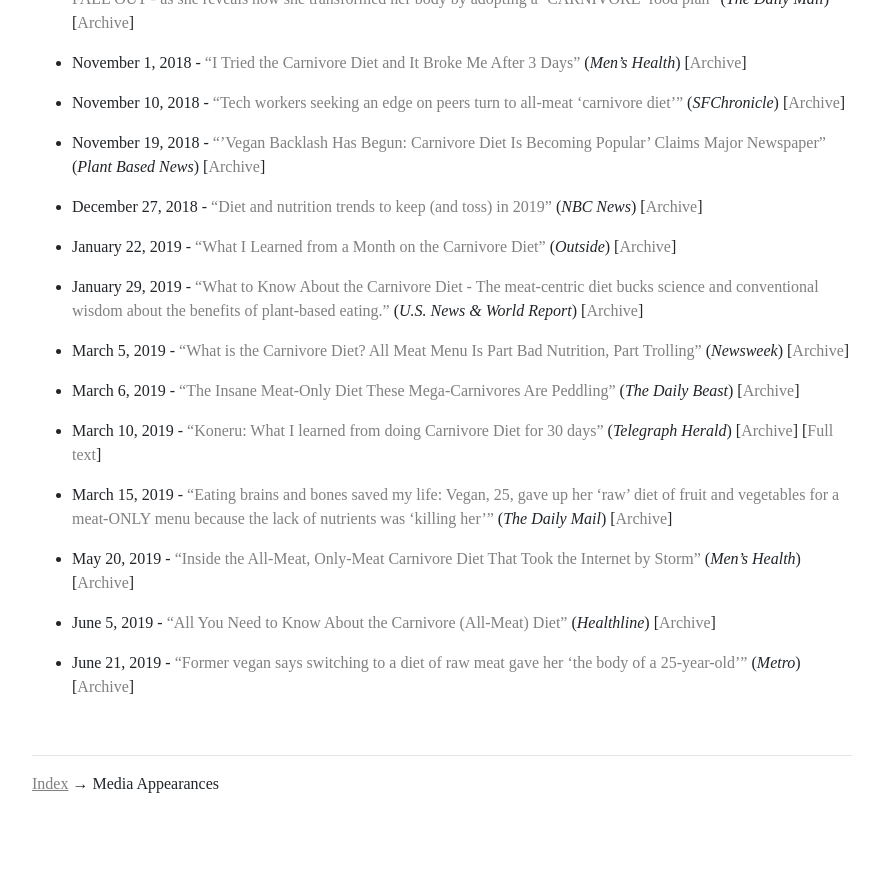
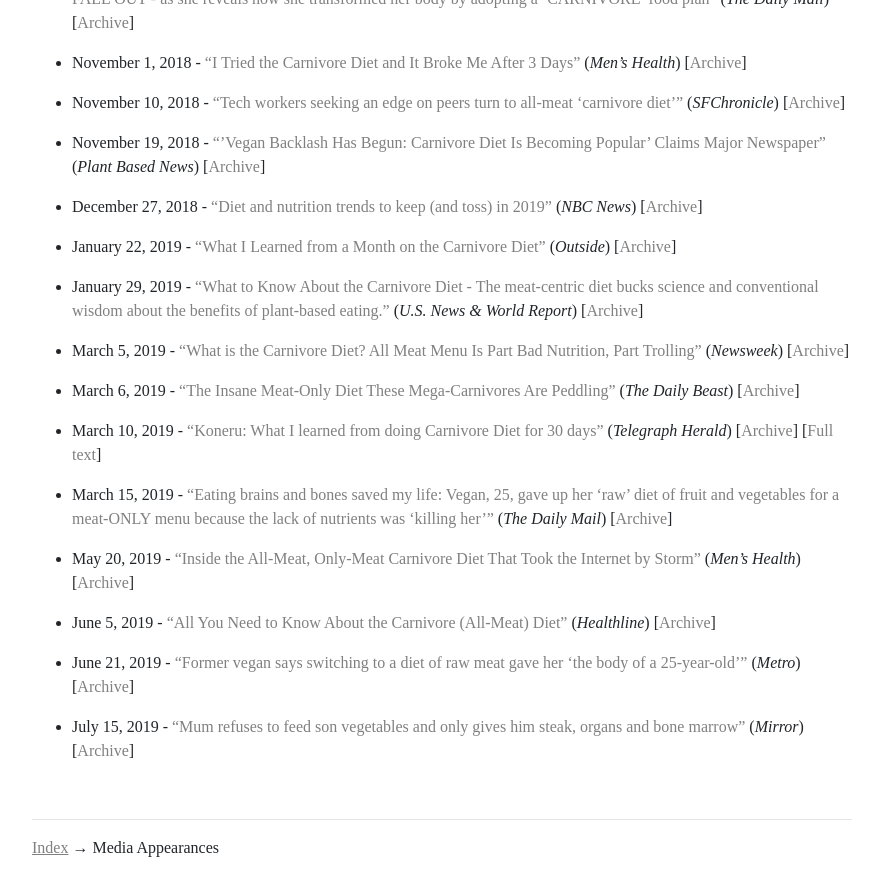
Before and after one commit to bitstein/justmeat.co, a Jekyll site: the page built from wiki/pages/media.md, in a window 1280 px wide and 900 px high, scrolled down 1792 px. Shown: the top 896 px of the window, without its empty margins (198-1081 px from the left). Built offline with Jekyll 4.4.1, drawn with Linux system fonts in a browser that asks for light colours; nearby versions of some CDN libraries; some web fonts are replaced; before the commit the page ends 2628 px from its top, so only the background shows below that.

Commit message:
Update media.md

```diff
--- a/wiki/pages/media.md
+++ b/wiki/pages/media.md
@@ -82,3 +82,5 @@
 * June 5, 2019 - [“All You Need to Know About the Carnivore (All-Meat) Diet”](https://www.healthline.com/nutrition/carnivore-diet) (_Healthline_) [[Archive](http://web.archive.org/web/20190607123140/https://www.healthline.com/nutrition/carnivore-diet)]
 
 * June 21, 2019 - [“Former vegan says switching to a diet of raw meat gave her ‘the body of a 25-year-old’”](https://metro.co.uk/2019/06/21/former-vegan-says-switching-diet-raw-meat-gave-body-25-year-old-10023893/) (_Metro_) [[Archive](http://web.archive.org/web/20190622145434/https://metro.co.uk/2019/06/21/former-vegan-says-switching-diet-raw-meat-gave-body-25-year-old-10023893/)]
+
+* July 15, 2019 - [“Mum refuses to feed son vegetables and only gives him steak, organs and bone marrow”](https://www.mirror.co.uk/news/world-news/mum-refuses-feed-son-vegetables-18211953) (_Mirror_) [[Archive](http://web.archive.org/web/20190715145848/https://www.mirror.co.uk/news/world-news/mum-refuses-feed-son-vegetables-18211953)]
```
